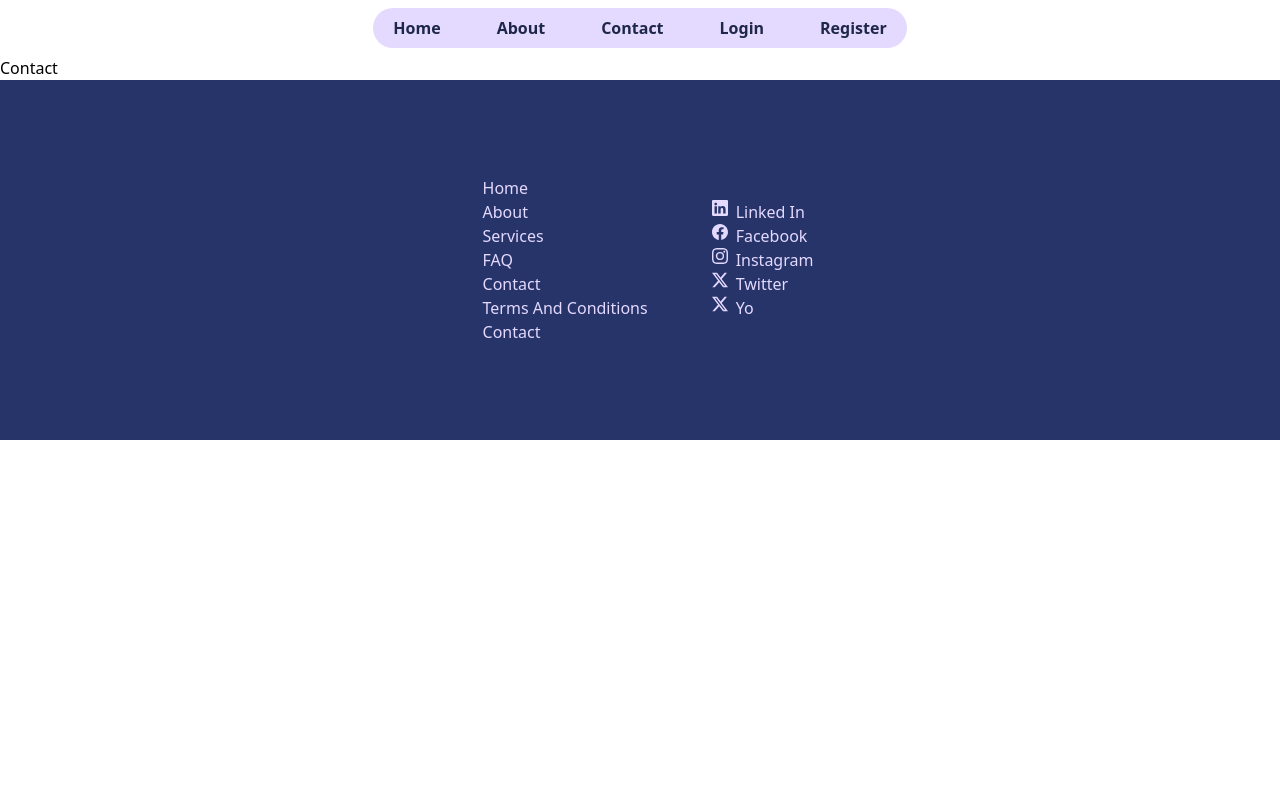
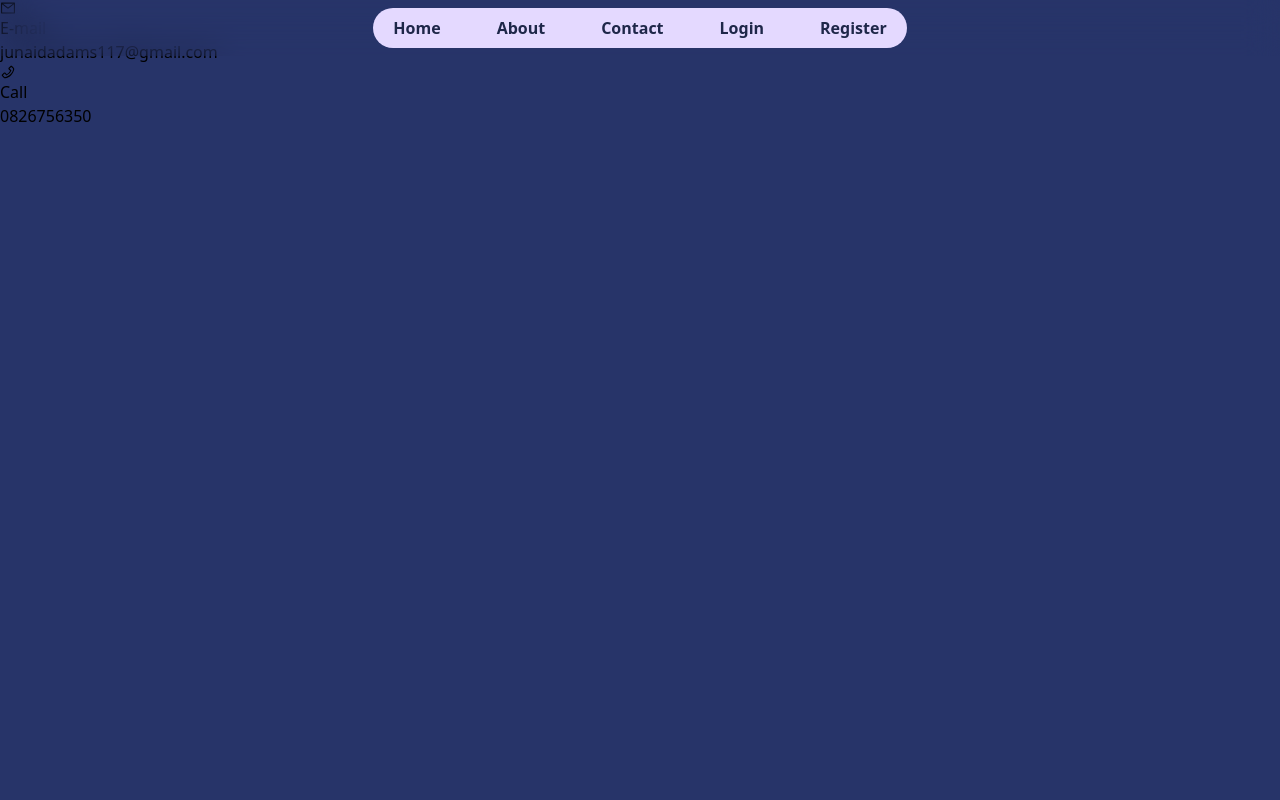
Before and after one commit to Junaidadams/nooks, a React (Vite) app: page /contact in a window 1280 px wide. Shown: the top 800 px of the page. Built offline with nearby package versions, Linux system fonts and the light colour scheme.

Commit message:
Created contact tiles component and arrya in constants.

```diff
--- a/constants.js
+++ b/constants.js
@@ -14,6 +14,8 @@ import {
   MdEvent,
   MdAdd,
 } from "react-icons/md";
+
+import { AiOutlineMail, AiOutlinePhone } from "react-icons/ai";
 
 import logo from "./src/assets/logo.png";
 
@@ -34,6 +36,16 @@ export const websiteInformation = [
   },
 ];
 
+export const contactInformation = [
+  {
+    key: 1,
+    name: "E-mail",
+    address: "junaidadams117@gmail.com",
+    icon: AiOutlineMail,
+  },
+  { key: 2, name: "Call", address: "0826756350", icon: AiOutlinePhone },
+];
+
 export const navigationLinks = [
   {
     key: 1,
@@ -43,7 +55,7 @@ export const navigationLinks = [
   {
     key: 2,
     name: "about",
-    link: "/about",
+    link: "/#about",
   },
   {
     key: 3,
@@ -60,7 +72,7 @@ export const footerLinks = [
   {
     key: 2,
     name: "about",
-    link: "/about",
+    link: "#about",
   },
   {
     key: 3,
--- a/src/App.jsx
+++ b/src/App.jsx
@@ -3,7 +3,6 @@ import { Route, Routes } from "react-router-dom";
 
 import Home from "./pages/Home";
 import Faq from "./pages/Faq";
-import About from "./pages/About";
 import Services from "./pages/Services";
 import Contact from "./pages/Contact";
 import Registration from "./pages/Registration";
@@ -19,7 +18,6 @@ const App = () => {
     <Routes>
       <Route path="/" element={<Home />} />
       <Route path="/faq" element={<Faq />} />
-      <Route path="/about" element={<About />} />
       <Route path="/contact" element={<Contact />} />
       <Route path="/services" element={<Services />} />
       <Route path="/register" element={<Registration />} />
--- /dev/null
+++ b/src/components/ContactTiles.jsx
@@ -0,0 +1,24 @@
+import React from "react";
+import PropTypes from "prop-types";
+
+const ContactTiles = ({ contactInformation }) => {
+  return (
+    <div className="">
+      {contactInformation.map(({ key, name, address, icon: Icon }) => (
+        <div key={key}>
+          <Icon />
+          <div>
+            <h1>{name}</h1>
+            <a href={address}>{address}</a>
+          </div>
+        </div>
+      ))}
+    </div>
+  );
+};
+
+ContactTiles.propTypes = {
+  contactInformation: PropTypes.array.isRequired,
+};
+
+export default ContactTiles;
--- a/src/components/Navbar.jsx
+++ b/src/components/Navbar.jsx
@@ -28,7 +28,7 @@ const Navbar = () => {
   const [isOpen, setIsOpen] = useState(false);
 
   return (
-    <div className="z-20 flex justify-between items-center min-w-screen sticky top-0 min-h-[56px] px-4 backdrop-blur-md">
+    <div className="z-20 flex justify-between items-center min-w-screen sticky top-0 min-h-[56px] px-4 backdrop-blur-lg">
       {/* Navigation Links */}
       {/* <a>
         <img src={logo} className="h-14 w-fit py-2" />
--- a/src/pages/About.jsx
+++ /dev/null
@@ -1,5 +0,0 @@
-const About = () => {
-  return <div>About</div>;
-};
-
-export default About;
--- a/src/pages/Contact.jsx
+++ b/src/pages/Contact.jsx
@@ -1,5 +1,14 @@
+import ContactTiles from "../components/ContactTiles";
+import { contactInformation } from "../../constants";
+
 const Contact = () => {
-  return <div>Contact</div>;
+  return (
+    <div className="flex min-h-screen -mt-[56px]  bg-delft-blue flex-col ">
+      <div>
+        <ContactTiles contactInformation={contactInformation} />
+      </div>
+    </div>
+  );
 };
 
 export default Contact;
--- a/src/pages/Home.jsx
+++ b/src/pages/Home.jsx
@@ -28,7 +28,11 @@ const Home = () => {
         </div>
         <div className="w-full h-1/3 min-h-[100px] flex flex-col mt-auto bg-cloud-bg bg-repeat-x animate-scroll-left-right-fast md:animate-scroll-left-right-slow"></div>
       </section>
-      <section className="min-h-screen bg-space-cadet flex flex-col">
+      <section
+        name="about"
+        id="about"
+        className="min-h-screen bg-space-cadet flex flex-col"
+      >
         <div className="w-3/4 lg:w-1/2 m-auto text-center rounded-lg text-ghost-white ">
           <motion.h1 className="text-4xl sm:text-5xl md:text-6xl text-periwinkle text font-black">
             nook
--- a/src/pages/Login.jsx
+++ b/src/pages/Login.jsx
@@ -36,14 +36,14 @@ const Login = () => {
   return (
     <div className="flex min-h-screen -mt-[56px]  bg-space-cadet flex-col ">
       {" "}
+      <div className="bg-wave-texture min-h-screen flex flex-col w-full animate-scroll-left-right-fast md:animate-scroll-left-right-slow">
         <form
           onSubmit={handleSubmit}
-        className="max-w-md m-auto  rounded-md text-ghost-white p-10 sm:border-[1px] border-periwinkle w-full"
+          className="max-w-md m-auto backdrop-blur-xl rounded-md text-ghost-white p-10 sm:border-[1px] border-periwinkle w-full"
         >
           <h1 className="text-2xl sm:text-3xl  text-periwinkle text font-black mb-6">
             Welcome back
           </h1>
-
           <div className="my-4">
             <label
               className="block text-ghost-white font-semibold text-xl mb-2"
@@ -59,7 +59,6 @@ const Login = () => {
               required
             />
           </div>
-
           <div className="my-4">
             <label
               className="block text-ghost-white font-semibold text-xl mb-2"
@@ -76,8 +75,7 @@ const Login = () => {
             />
           </div>
           <div className="mb-6 flex">
-          <a href="/"> Forgot your password</a> or{" "}
-          <a href="/"> don&apos;t have an account?</a>
+            <a href="/"> Forgot your password or don&apos;t have an account?</a>
           </div>
           <div className="">
             <SubmitButton
@@ -92,6 +90,7 @@ const Login = () => {
           </div>
         </form>
       </div>
+    </div>
   );
 };
 
--- a/src/pages/Registration.jsx
+++ b/src/pages/Registration.jsx
@@ -40,9 +40,10 @@ const Registration = () => {
   return (
     <div className="flex min-h-screen -mt-[56px]  bg-space-cadet flex-col ">
       {" "}
+      <div className="bg-wave-texture min-h-screen flex flex-col w-full animate-scroll-left-right-fast md:animate-scroll-left-right-slow">
         <form
           onSubmit={handleSubmit}
-        className="max-w-md m-auto  rounded-md text-ghost-white p-10 sm:border-[1px] border-periwinkle w-full"
+          className="max-w-md m-auto  rounded-md text-ghost-white p-10 sm:border-[1px] border-periwinkle w-full bg-space-cadet"
         >
           <h1 className="text-2xl sm:text-3xl  text-periwinkle text font-black mb-6">
             Register
@@ -94,7 +95,10 @@ const Registration = () => {
             />
           </div>
           <div className="mb-6 flex">
-          <label className="block text-ghost-white text-lg" htmlFor="password">
+            <label
+              className="block text-ghost-white text-lg"
+              htmlFor="password"
+            >
               Agree to{" "}
               <a href="/terms-of-service" className="text-blue-600">
                 terms of service
@@ -119,14 +123,9 @@ const Registration = () => {
               complete={complete}
               reattempt={true}
             />
-          {/* <button
-            type="submit"
-            className="rounded-md font-semibold bg-ghost-white hover:bg-delft-blue hover:text-ghost-white hover:shadow-2xl text-delft-blue px-4 py-2 ml-auto w-full"
-          >
-            Submit
-          </button> */}
           </div>
         </form>
+      </div>
     </div>
   );
 };
--- a/tailwind.config.js
+++ b/tailwind.config.js
@@ -10,6 +10,7 @@ export default {
       backgroundImage: {
         "cloud-bg": "url('/cloudbg.png')",
         "cloud-bg-reversed": "url('/cloudbgreversed.png')",
+        "wave-texture": "url('/Wave Texture.png')",
       },
       animation: {
         "scroll-left-right-fast": "scroll-left-right 12s linear infinite",
```
Also changed, not shown: public/Wave Texture.png (added), public/Wave Texture1.png (added). Lines whose indentation alone changed are shown as unchanged.
